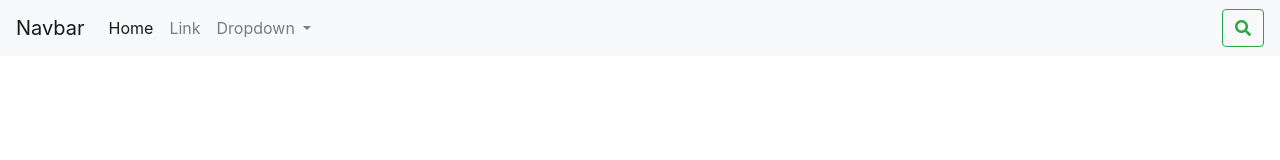
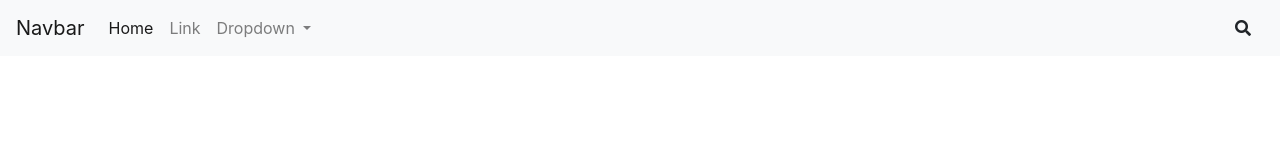
Before and after one commit to itsgauravgaur/rubico-design-system, an Angular app: page / in a window 1280 px wide. Shown: the top 160 px of the page. Built offline with nearby package versions, Linux system fonts and the light colour scheme.

Commit message:
1. change styl to scss 2. import jquery

```diff
--- a/angular.json
+++ b/angular.json
@@ -7,7 +7,7 @@
             "projectType": "application",
             "schematics": {
                 "@schematics/angular:component": {
-                    "style": "styl"
+                    "style": "scss"
                 }
             },
             "root": "",
@@ -30,7 +30,7 @@
                         "styles": [
                             "node_modules/bootstrap/dist/css/bootstrap.min.css",
                             "node_modules/@fortawesome/fontawesome-free/css/all.min.css",
-                            "src/styles.styl"
+                            "src/styles.scss"
                         ],
                         "scripts": [
                             "node_modules/jquery/dist/jquery.min.js",
@@ -95,7 +95,7 @@
                             "src/assets"
                         ],
                         "styles": [
-                            "src/styles.styl"
+                            "src/styles.scss"
                         ],
                         "scripts": []
                     }
--- a/src/app/app.component.ts
+++ b/src/app/app.component.ts
@@ -1,9 +1,10 @@
 import { Component } from '@angular/core';
+import * as $ from 'jquery';
 
 @Component({
   selector: 'app-root',
   templateUrl: './app.component.html',
-  styleUrls: ['./app.component.styl']
+  styleUrls: ['./app.component.scss']
 })
 export class AppComponent {
 
--- a/src/app/header/header.component.html
+++ b/src/app/header/header.component.html
@@ -26,7 +26,7 @@
         </ul>
         <form class="form-inline my-2 my-lg-0">
             <input class="form-control mr-sm-2 srch" type="search" placeholder="Search" aria-label="Search">
-            <button class="btn btn-outline-success my-2 my-sm-0 srch-button" type="button"><i class="fas fa-search"></i></button>
+            <button class="btn my-2 my-sm-0 srch-button" type="button" (click)="showInput()"><i class="fas fa-search"></i></button>
         </form>
     </div>
 </nav>
--- /dev/null
+++ b/src/app/header/header.component.scss
@@ -0,0 +1,10 @@
+.srch {
+    display: none;
+}
+
+button {
+    &:focus {
+        outline: 0 !important;
+        box-shadow: none !important;
+    }
+}
--- a/src/app/header/header.component.styl
+++ /dev/null
@@ -1,2 +0,0 @@
-.srch
-    display:none;
--- a/src/app/header/header.component.ts
+++ b/src/app/header/header.component.ts
@@ -1,9 +1,10 @@
 import { Component, OnInit } from '@angular/core';
+import * as $ from 'jquery';
 
 @Component({
   selector: 'app-header',
   templateUrl: './header.component.html',
-  styleUrls: ['./header.component.styl']
+  styleUrls: ['./header.component.scss']
 })
 export class HeaderComponent implements OnInit {
 
@@ -12,4 +13,11 @@ export class HeaderComponent implements OnInit {
   ngOnInit() {
   }
 
+  showInput(){
+    // $(".srch").toggle(500,"swing");
+    $(".srch").animate({
+      width: "toggle"
+    });
+  }
+
 }
```
Also changed, not shown: src/app/app.component.scss (added), src/app/app.component.styl (deleted), src/styles.scss (renamed from src/styles.styl).
